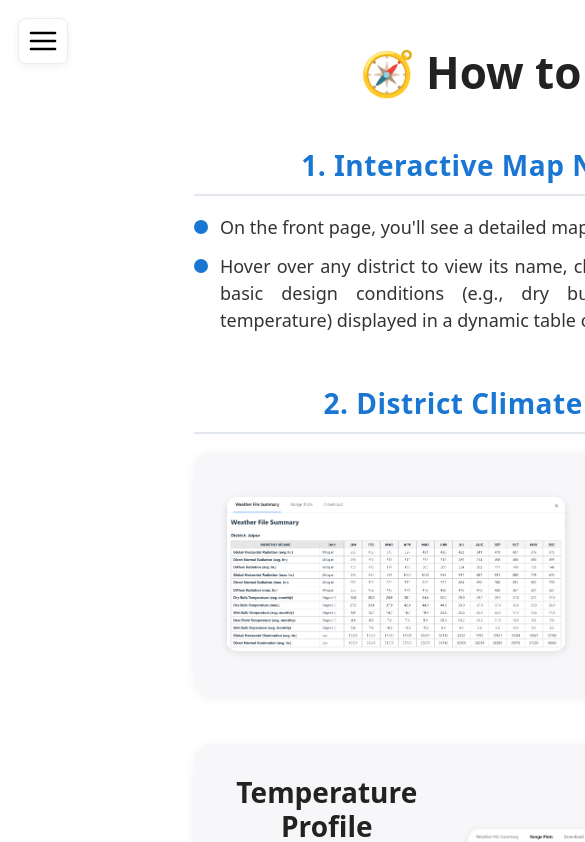
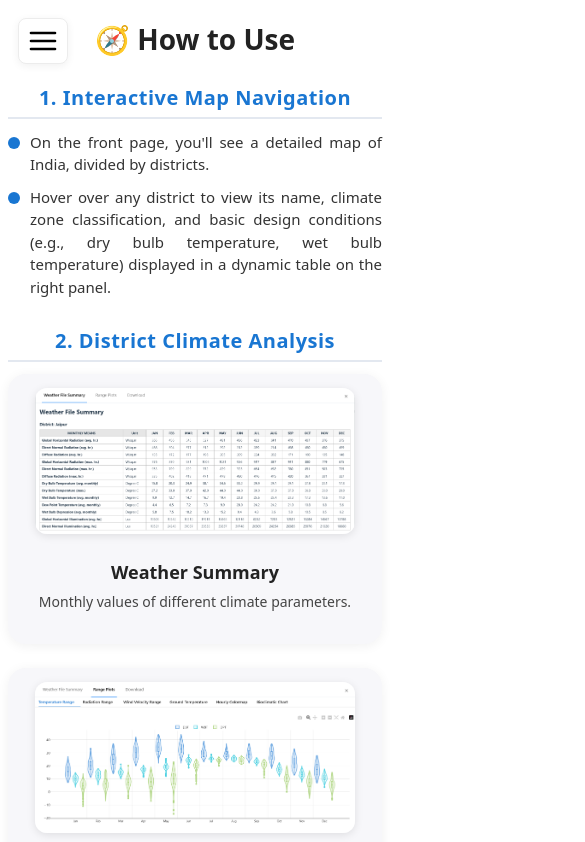
Before and after one commit to Divyansh2992/IndianClimateAnalysis, a React (Vite) app in the folder frontend/: page /how-to-use in a window 390 px wide. Shown: the top 842 px of the page, 585 px wide, since content can reach past the window. Built offline with nearby package versions, Linux system fonts and the light colour scheme.

Commit message:
Make frontend mobile responsive and update HowToUse page

```diff
--- a/frontend/src/App.jsx
+++ b/frontend/src/App.jsx
@@ -1,7 +1,7 @@
 import React, { useState, useEffect } from 'react';
 import { BrowserRouter as Router, Routes, Route } from 'react-router-dom';
 import SummaryTable from './SummaryTable';
-import IndiaMap from './IndiaMap';
+import ResponsiveIndiaMap from './ResponsiveIndiaMap';
 import TemperatureViolinPlot from './TemperatureViolinPlot';
 import RadiationViolinPlot from './RadiationViolinPlot';
 import WindVelocityViolinPlot from './WindVelocityViolinPlot';
@@ -150,7 +150,7 @@ function MainAppContent() {
         }}
       >
         <div style={{ flex: 1, marginRight: isMobile || isTablet ? 0 : 20, width: isMobile || isTablet ? '100vw' : '100%' }}>
-          <IndiaMap onDistrictClick={handleDistrictClick} onDistrictHover={isMobile ? undefined : handleDistrictHover} />
+          <ResponsiveIndiaMap onDistrictClick={handleDistrictClick} onDistrictHover={isMobile ? undefined : handleDistrictHover} />
           {/* Tooltip is not shown on mobile */}
           {!isMobile && (
             <div id="tooltip" style={{
--- a/frontend/src/HowToUse.jsx
+++ b/frontend/src/HowToUse.jsx
@@ -33,99 +33,189 @@ const analysisSections = [
   },
 ];
 
+// Simple mobile detection hook
+function useIsMobile() {
+  const [isMobile, setIsMobile] = React.useState(window.innerWidth <= 600);
+  React.useEffect(() => {
+    const onResize = () => setIsMobile(window.innerWidth <= 600);
+    window.addEventListener('resize', onResize);
+    return () => window.removeEventListener('resize', onResize);
+  }, []);
+  return isMobile;
+}
+
 export default function HowToUse() {
+  const isMobile = useIsMobile();
   return (
-    <div style={{ background: '#fff', minHeight: '100vh', color: '#222', padding: '48px 0', paddingLeft: 170 }}>
-      <div style={{ maxWidth: 1100, margin: '0 auto', padding: '0 24px' }}>
-        <h1 style={{ fontSize: 44, fontWeight: 700, textAlign: 'center', marginBottom: 16, color: '#222' }}>
+    <div
+      style={{
+        background: '#fff',
+        minHeight: '100vh',
+        color: '#222',
+        padding: isMobile ? '24px 0 0 0' : '48px 0',
+        paddingLeft: isMobile ? 0 : 170,
+        width: isMobile ? '100vw' : undefined,
+        boxSizing: 'border-box',
+      }}
+    >
+      <div
+        style={{
+          maxWidth: isMobile ? '100%' : 1100,
+          margin: '0 auto',
+          padding: isMobile ? '0 8px' : '0 24px',
+        }}
+      >
+        <h1
+          style={{
+            fontSize: isMobile ? 28 : 44,
+            fontWeight: 700,
+            textAlign: 'center',
+            marginBottom: isMobile ? 10 : 16,
+            color: '#222',
+          }}
+        >
           <span role="img" aria-label="compass">🧭</span> How to Use
         </h1>
 
-        <div style={{
-          fontSize: 28,
+        <div
+          style={{
+            fontSize: isMobile ? 20 : 28,
             fontWeight: 700,
-          margin: '48px 0 18px 0',
+            margin: isMobile ? '28px 0 12px 0' : '48px 0 18px 0',
             color: '#1976d2',
             textAlign: 'center',
             borderBottom: '2px solid #e3e8f0',
-          paddingBottom: 8,
+            paddingBottom: isMobile ? 4 : 8,
             letterSpacing: 0.5,
-        }}>1. Interactive Map Navigation</div>
-        <ul style={{ fontSize: 18, marginBottom: 32, marginLeft: 0, color: '#333', textAlign: 'justify', listStyle: 'none', padding: 0 }}>
-          <li style={{ display: 'flex', alignItems: 'flex-start', gap: 12, marginBottom: 12 }}>
-            <span style={{ width: 14, height: 14, background: '#1976d2', borderRadius: '50%', display: 'inline-block', marginTop: 6, flexShrink: 0 }}></span>
+          }}
+        >
+          1. Interactive Map Navigation
+        </div>
+        <ul
+          style={{
+            fontSize: isMobile ? 15 : 18,
+            marginBottom: isMobile ? 18 : 32,
+            marginLeft: 0,
+            color: '#333',
+            textAlign: 'justify',
+            listStyle: 'none',
+            padding: 0,
+          }}
+        >
+          <li style={{ display: 'flex', alignItems: 'flex-start', gap: 10, marginBottom: 10 }}>
+            <span style={{ width: 12, height: 12, background: '#1976d2', borderRadius: '50%', display: 'inline-block', marginTop: 6, flexShrink: 0 }}></span>
             <span style={{ display: 'block' }}>On the front page, you'll see a detailed map of India, divided by districts.</span>
           </li>
-          <li style={{ display: 'flex', alignItems: 'flex-start', gap: 12 }}>
-            <span style={{ width: 14, height: 14, background: '#1976d2', borderRadius: '50%', display: 'inline-block', marginTop: 6, flexShrink: 0 }}></span>
+          <li style={{ display: 'flex', alignItems: 'flex-start', gap: 10 }}>
+            <span style={{ width: 12, height: 12, background: '#1976d2', borderRadius: '50%', display: 'inline-block', marginTop: 6, flexShrink: 0 }}></span>
             <span style={{ display: 'block' }}>Hover over any district to view its name, climate zone classification, and basic design conditions (e.g., dry bulb temperature, wet bulb temperature) displayed in a dynamic table on the right panel.</span>
           </li>
         </ul>
-        <div style={{
-          fontSize: 28,
+        <div
+          style={{
+            fontSize: isMobile ? 20 : 28,
             fontWeight: 700,
-          margin: '48px 0 18px 0',
+            margin: isMobile ? '28px 0 12px 0' : '48px 0 18px 0',
             color: '#1976d2',
             textAlign: 'center',
             borderBottom: '2px solid #e3e8f0',
-          paddingBottom: 8,
+            paddingBottom: isMobile ? 4 : 8,
             letterSpacing: 0.5,
-        }}>2. District Climate Analysis</div>
-        <div style={{ display: 'flex', flexDirection: 'column', gap: 48, marginBottom: 32 }}>
+          }}
+        >
+          2. District Climate Analysis
+        </div>
+        <div style={{ display: 'flex', flexDirection: 'column', gap: isMobile ? 24 : 48, marginBottom: isMobile ? 18 : 32 }}>
           {analysisSections.map((section, idx) => (
-            <div key={section.title} style={{
+            <div
+              key={section.title}
+              style={{
                 display: 'flex',
-              flexDirection: idx % 2 === 0 ? 'row' : 'row-reverse',
+                flexDirection: isMobile ? 'column' : idx % 2 === 0 ? 'row' : 'row-reverse',
                 alignItems: 'center',
-              gap: 40,
+                gap: isMobile ? 18 : 40,
                 background: '#f7f7fa',
                 borderRadius: 18,
                 boxShadow: '0 2px 12px rgba(0,0,0,0.06)',
-              padding: 32,
-            }}>
-              <img src={section.img} alt={section.title} style={{ width: 340, height: 'auto', borderRadius: 12, boxShadow: '0 2px 8px rgba(0,0,0,0.10)' }} />
-              <div style={{textAlign: section.title === 'Psychrometric Chart' ? 'justify' : 'center'}}>
-                <h3 style={{ fontSize: 28, fontWeight: 700, marginBottom: 10, color: '#222', textAlign: section.title === 'Psychrometric Chart' ? 'justify' : 'center' }}>{section.title}</h3>
+                padding: isMobile ? 14 : 32,
+              }}
+            >
+              <img
+                src={section.img}
+                alt={section.title}
+                style={{
+                  width: isMobile ? '100%' : 340,
+                  maxWidth: isMobile ? 320 : undefined,
+                  height: 'auto',
+                  borderRadius: 12,
+                  boxShadow: '0 2px 8px rgba(0,0,0,0.10)',
+                  marginBottom: isMobile ? 10 : 0,
+                }}
+              />
+              <div style={{ textAlign: section.title === 'Psychrometric Chart' ? 'justify' : isMobile ? 'center' : 'center' }}>
+                <h3
+                  style={{
+                    fontSize: isMobile ? 18 : 28,
+                    fontWeight: 700,
+                    marginBottom: 8,
+                    color: '#222',
+                    textAlign: section.title === 'Psychrometric Chart' ? 'justify' : isMobile ? 'center' : 'center',
+                  }}
+                >
+                  {section.title}
+                </h3>
                 {section.title === 'Psychrometric Chart' ? (
                   <>
-                    <p style={{ fontSize: 18, lineHeight: 1.6, color: '#444', textAlign: 'justify', marginBottom: 10 }}>
+                    <p style={{ fontSize: isMobile ? 14 : 18, lineHeight: 1.6, color: '#444', textAlign: 'justify', marginBottom: 8 }}>
                       Fully interactive chart showing hourly climate conditions plotted on the psychrometric space. Overlay passive strategies (like natural ventilation, evaporative cooling, thermal mass, etc.) to visualize their effectiveness and comfort potential.  A predefined comfort zone based on India's composite climate standard is also shown.
                     </p>
-
                   </>
                 ) : (
-                  <p style={{ fontSize: 18, lineHeight: 1.6, color: '#444', textAlign: 'center' }}>{section.text}</p>
+                  <p style={{ fontSize: isMobile ? 14 : 18, lineHeight: 1.6, color: '#444', textAlign: isMobile ? 'center' : 'center' }}>{section.text}</p>
                 )}
               </div>
             </div>
           ))}
         </div>
-        <div style={{
-          fontSize: 28,
+        <div
+          style={{
+            fontSize: isMobile ? 20 : 28,
             fontWeight: 700,
-          margin: '48px 0 18px 0',
+            margin: isMobile ? '28px 0 12px 0' : '48px 0 18px 0',
             color: '#1976d2',
             textAlign: 'center',
             borderBottom: '2px solid #e3e8f0',
-          paddingBottom: 8,
+            paddingBottom: isMobile ? 4 : 8,
             letterSpacing: 0.5,
-        }}>3. Downloads</div>
-        <ul style={{ fontSize: 18, marginLeft: 0, color: '#333', textAlign: 'justify', listStyle: 'none', padding: 0 }}>
-          <li style={{ display: 'flex', alignItems: 'flex-start', gap: 12, marginBottom: 12 }}>
-            <span style={{ width: 14, height: 14, background: '#1976d2', borderRadius: '50%', display: 'inline-block', marginTop: 6, flexShrink: 0 }}></span>
+          }}
+        >
+          3. Downloads
+        </div>
+        <ul
+          style={{
+            fontSize: isMobile ? 15 : 18,
+            marginLeft: 0,
+            color: '#333',
+            textAlign: 'justify',
+            listStyle: 'none',
+            padding: 0,
+          }}
+        >
+          <li style={{ display: 'flex', alignItems: 'flex-start', gap: 10, marginBottom: 10 }}>
+            <span style={{ width: 12, height: 12, background: '#1976d2', borderRadius: '50%', display: 'inline-block', marginTop: 6, flexShrink: 0 }}></span>
             <span style={{ display: 'block' }}>To download data files for each district, use the <b>Download</b> tab at the top of the popup (next to "Range Plots" and "Weather File Summary").</span>
           </li>
-          <ul style={{ fontSize: 17, marginLeft: 32, color: '#444', textAlign: 'justify', listStyle: 'none', padding: 0 }}>
-            <li style={{ display: 'flex', alignItems: 'flex-start', gap: 10, marginBottom: 8 }}>
-              <span style={{ width: 10, height: 10, background: '#90caf9', borderRadius: '50%', display: 'inline-block', marginTop: 6, flexShrink: 0 }}></span>
+          <ul style={{ fontSize: isMobile ? 14 : 17, marginLeft: isMobile ? 18 : 32, color: '#444', textAlign: 'justify', listStyle: 'none', padding: 0 }}>
+            <li style={{ display: 'flex', alignItems: 'flex-start', gap: 8, marginBottom: 6 }}>
+              <span style={{ width: 9, height: 9, background: '#90caf9', borderRadius: '50%', display: 'inline-block', marginTop: 6, flexShrink: 0 }}></span>
               <span style={{ display: 'block' }}>.epw (EnergyPlus Weather File)</span>
             </li>
-            <li style={{ display: 'flex', alignItems: 'flex-start', gap: 10, marginBottom: 8 }}>
-              <span style={{ width: 10, height: 10, background: '#90caf9', borderRadius: '50%', display: 'inline-block', marginTop: 6, flexShrink: 0 }}></span>
+            <li style={{ display: 'flex', alignItems: 'flex-start', gap: 8, marginBottom: 6 }}>
+              <span style={{ width: 9, height: 9, background: '#90caf9', borderRadius: '50%', display: 'inline-block', marginTop: 6, flexShrink: 0 }}></span>
               <span style={{ display: 'block' }}>.bin (BINM file for simulation tools)</span>
             </li>
-            <li style={{ display: 'flex', alignItems: 'flex-start', gap: 10 }}>
-              <span style={{ width: 10, height: 10, background: '#90caf9', borderRadius: '50%', display: 'inline-block', marginTop: 6, flexShrink: 0 }}></span>
+            <li style={{ display: 'flex', alignItems: 'flex-start', gap: 8 }}>
+              <span style={{ width: 9, height: 9, background: '#90caf9', borderRadius: '50%', display: 'inline-block', marginTop: 6, flexShrink: 0 }}></span>
               <span style={{ display: 'block' }}>.csv (tabulated climate data)</span>
             </li>
           </ul>
--- /dev/null
+++ b/frontend/src/IndiaMapMobile.jsx
@@ -0,0 +1,142 @@
+import React, { useEffect, useRef, useState } from 'react';
+import * as d3 from 'd3';
+import { feature, mesh } from 'topojson-client';
+
+const CLIMATE_COLORS = {
+  'Hot_dry': '#FF0000',
+  'Hot_humid': '#800000',
+  'Composite_1': '#FFDB58',
+  'Composite_2': '#ffa700',
+  'Temperate': '#00FFFF',
+  'Cold': '#0A3CCF',
+  '': 'pink',
+};
+
+const LEGEND_LABELS = {
+  'Hot_dry': 'Hot-dry',
+  'Hot_humid': 'Hot-humid',
+  'Composite_1': 'Composite-dry',
+  'Composite_2': 'Composite-humid',
+  'Temperate': 'Temperate',
+  'Cold': 'Cold',
+};
+
+export default function IndiaMapMobile({ onDistrictClick, onDistrictHover }) {
+  const svgRef = useRef();
+  const [climateTypes, setClimateTypes] = useState({});
+  const API_URL = import.meta.env.VITE_API_URL || "http://localhost:5000";
+
+  useEffect(() => {
+    fetch(`${API_URL}/api/epw/climate-types`)
+      .then(res => res.json())
+      .then(setClimateTypes)
+      .catch(() => setClimateTypes({}));
+  }, []);
+
+  useEffect(() => {
+    d3.json('/india.json').then((topology) => {
+      const india = feature(topology, topology.objects.districts);
+      const container = svgRef.current.parentElement;
+      const width = container.offsetWidth;
+      const height = container.offsetHeight;
+      const projection = d3.geoMercator().fitSize([width, height], india);
+      const path = d3.geoPath().projection(projection);
+      const svg = d3.select(svgRef.current)
+        .attr('width', width)
+        .attr('height', height)
+        .attr('viewBox', `0 0 ${width} ${height}`)
+        .attr('preserveAspectRatio', 'xMidYMid meet');
+      svg.selectAll('*').remove();
+      svg.selectAll('path.district')
+        .data(india.features)
+        .join('path')
+        .attr('class', 'district')
+        .attr('d', path)
+        .attr('fill', d => {
+          const district = (d.properties.district || '').trim().toLowerCase();
+          const state = (d.properties.st_nm || '').trim().toLowerCase();
+          const key = `${district}|${state}`;
+          const climate = climateTypes[key] || '';
+          return CLIMATE_COLORS[climate] || '#e0e0e0';
+        })
+        .attr('stroke', '#fff')
+        .attr('stroke-width', 0.5)
+        .on('mouseover', function (event, d) {
+          d3.select(this).attr('fill', '#ffcc00');
+          if (onDistrictHover) onDistrictHover(d.properties.district, d.properties.st_nm);
+        })
+        .on('mouseout', function (event, d) {
+          const district = (d.properties.district || '').trim();
+          const state = (d.properties.st_nm || '').trim();
+          const key = `${district}|${state}`;
+          const climate = climateTypes[key] || '';
+          d3.select(this).attr('fill', CLIMATE_COLORS[climate] || '#b3d1ff');
+          if (onDistrictHover) onDistrictHover(null, null);
+        })
+        .on('click', function (event, d) {
+          if (onDistrictClick) onDistrictClick(d.properties.district, d.properties.st_nm);
+        });
+      if (topology.objects.states) {
+        const stateMesh = mesh(topology, topology.objects.states, (a, b) => a !== b);
+        svg.append('path')
+          .datum(stateMesh)
+          .attr('d', path)
+          .attr('fill', 'none')
+          .attr('stroke', '#000')
+          .attr('stroke-width', 2)
+          .attr('stroke-opacity', 0.3)
+          .attr('pointer-events', 'none');
+      }
+      if (topology.objects.districts) {
+        const countryMesh = mesh(topology, topology.objects.districts, (a, b) => a === b);
+        svg.append('path')
+          .datum(countryMesh)
+          .attr('d', path)
+          .attr('fill', 'none')
+          .attr('stroke', '#000')
+          .attr('stroke-width', 2)
+          .attr('stroke-opacity', 0.4)
+          .attr('pointer-events', 'none');
+      }
+    });
+  }, [onDistrictClick, onDistrictHover, climateTypes]);
+
+  return (
+    <div style={{ width: '100%', height: '65vh', margin: 0, padding: 0, position: 'relative' }}>
+      <svg
+        ref={svgRef}
+        style={{ width: '100%', height: '100%', display: 'block', background: 'transparent', borderRadius: 0 }}
+        preserveAspectRatio="xMidYMid meet"
+      ></svg>
+      <div style={{
+        background: '#fff',
+        border: '1px solid #ddd',
+        borderRadius: 7,
+        padding: '6px 4px',
+        margin: '10px 0 0 0',
+        boxShadow: '0 1px 4px rgba(0,0,0,0.04)',
+        fontSize: 12,
+        width: '100%',
+        maxWidth: 340,
+        display: 'block',
+        zIndex: 10,
+      }}>
+        <b style={{ fontSize: 13, marginBottom: 6, display: 'block' }}>Climate Type Legend</b>
+        {Object.entries(LEGEND_LABELS).map(([key, label]) => (
+          <div key={key} style={{ display: 'flex', alignItems: 'center', marginBottom: 5 }}>
+            <span style={{
+              display: 'inline-block',
+              width: 14,
+              height: 14,
+              background: CLIMATE_COLORS[key],
+              border: '1px solid #bbb',
+              borderRadius: 3,
+              marginRight: 6,
+            }}></span>
+            <span style={{ fontSize: 12 }}>{label}</span>
+          </div>
+        ))}
+      </div>
+    </div>
+  );
+}
--- /dev/null
+++ b/frontend/src/ResponsiveIndiaMap.jsx
@@ -0,0 +1,21 @@
+import React, { useState, useEffect } from 'react';
+import IndiaMap from './IndiaMap';
+import IndiaMapMobile from './IndiaMapMobile';
+
+export default function ResponsiveIndiaMap(props) {
+  const [isMobile, setIsMobile] = useState(false);
+
+  useEffect(() => {
+    function handleResize() {
+      setIsMobile(window.innerWidth <= 600);
+    }
+    handleResize();
+    window.addEventListener('resize', handleResize);
+    return () => window.removeEventListener('resize', handleResize);
+  }, []);
+
+  if (isMobile) {
+    return <IndiaMapMobile {...props} />;
+  }
+  return <IndiaMap {...props} />;
+}
```
Lines whose indentation alone changed are shown as unchanged.
